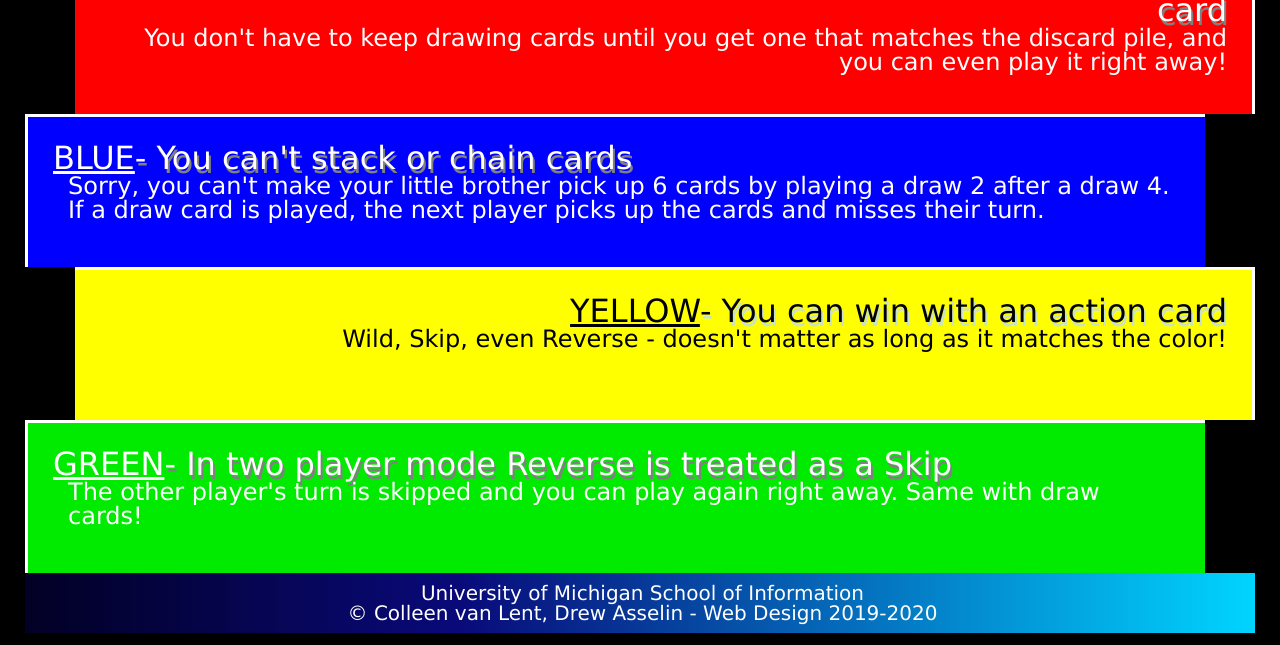
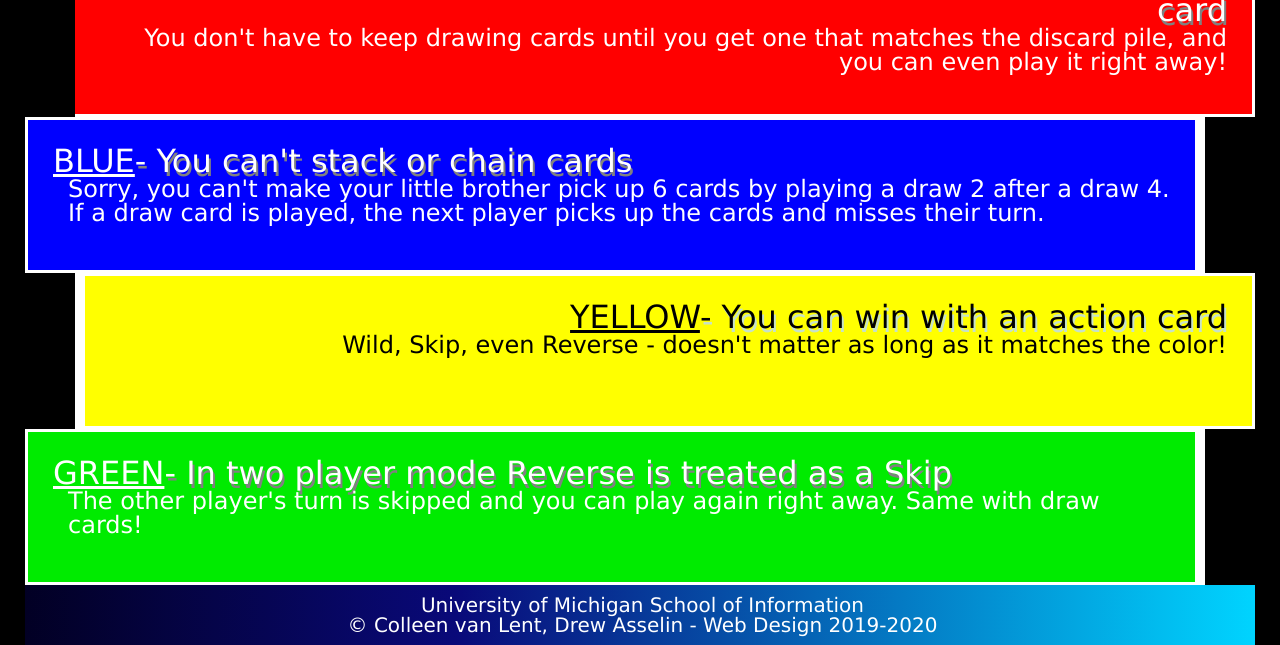
Before and after one commit to marcomtl/homework2-2022, a plain HTML site: page index.html in a window 1280 px wide. Shown: the part 628-1273 px from the top of the page. Drawn offline with Linux system fonts and the light colour scheme.

Commit message:
Add files via upload

```diff
--- a/css/style.css
+++ b/css/style.css
@@ -44,7 +44,7 @@ div{
     background-color: #ff0000;
     text-align: right;
     margin-left: 50px;
-    border-bottom: 3px;
+    border-bottom: solid 3px;
     border-left: 10px;
 }
 
@@ -52,15 +52,15 @@ div{
     background-color: #0000ff;
     text-align: left;
     margin-right: 50px;
-    border-bottom: 3px;
-    border-right: 10px;
+    border-bottom: solid 3px;
+    border-right: solid 10px;
 }
 .yellow{
     background-color: #ffff00;
     text-align: right;
     margin-left: 50px;
-    border-bottom: 3px;
-    border-left: 10px;
+    border-bottom: solid 3px;
+    border-left: solid 10px;
 }
 
 .yellow h2{
@@ -76,8 +76,8 @@ div{
     background-color: #00EB00;
     text-align: left;
     margin-right: 50px;
-    border-right: 10px;
-    border-bottom: 3px;
+    border-right: solid 10px;
+    border-bottom: solid 3px;
 }
 span{
     text-transform: uppercase;
```
